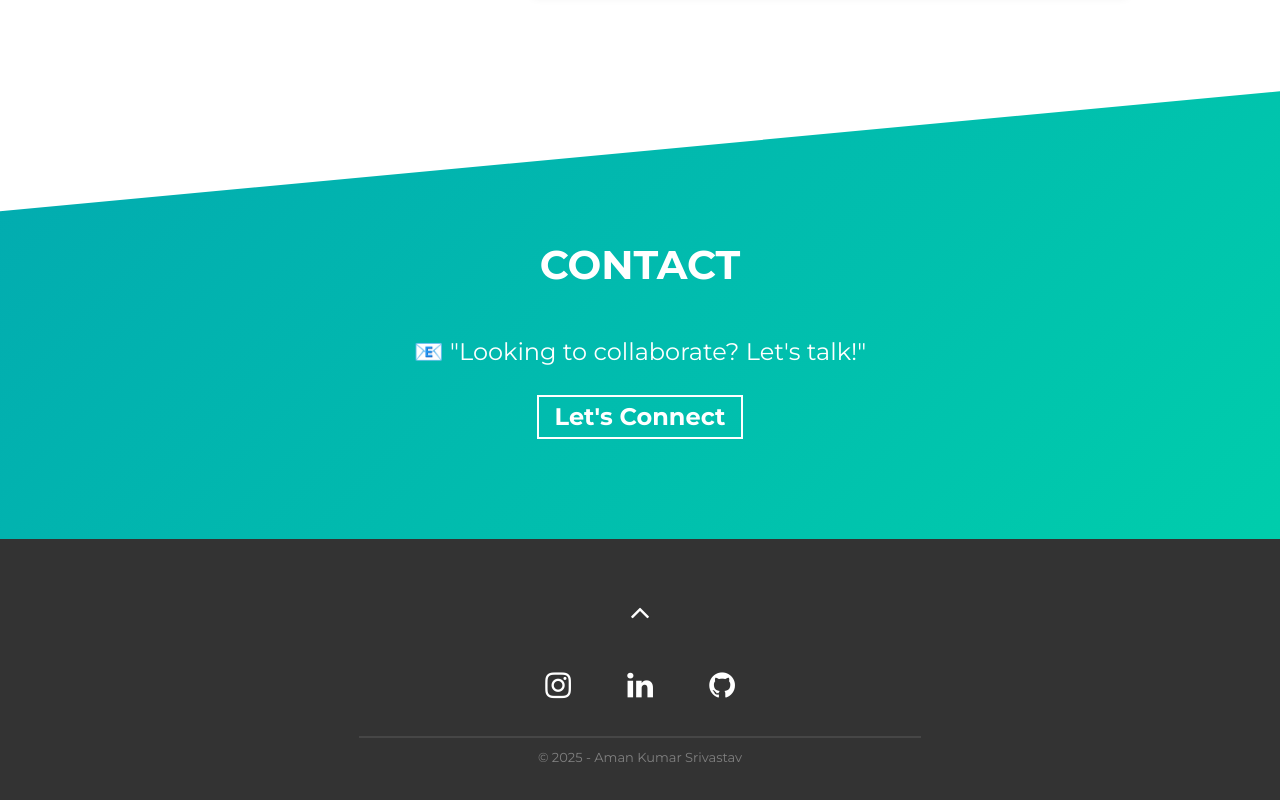
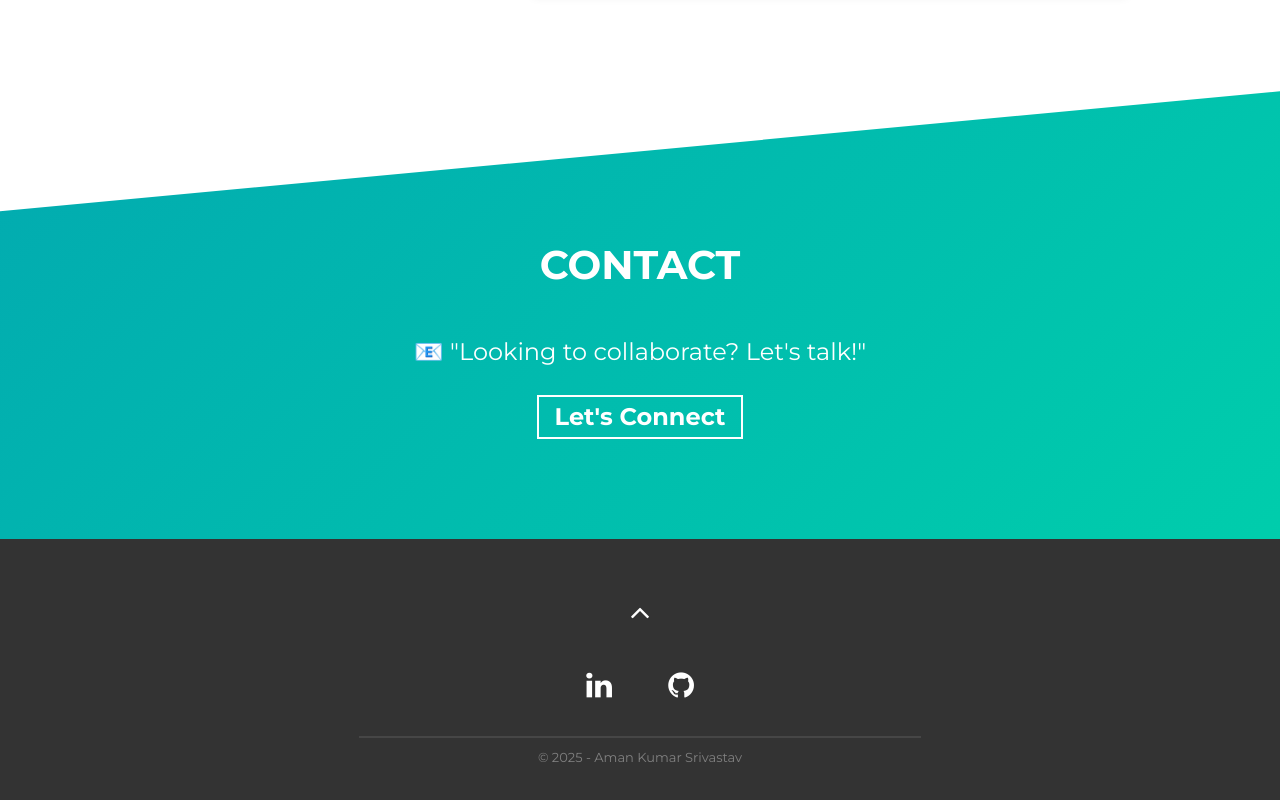
Before and after one commit to AmanStarLitePro/My-Portfolio, a website built with Parcel: page src/index.html in a window 1280 px wide. Shown: the part 3721-4521 px from the top of the page. Built offline with nearby package versions, Linux system fonts and the light colour scheme.

Commit message:
Update index.html

```diff
--- a/src/index.html
+++ b/src/index.html
@@ -352,9 +352,6 @@
           <i class="fa fa-angle-up fa-2x" aria-hidden="true"></i>
         </a>
         <div class="social-links">
-          <a rel="noreferrer" href="https://www.instagram.com/iam_aman_rishee/" target="_blank">
-            <i class="fa fa-instagram fa-inverse"></i>
-          </a>
           <a rel="noreferrer" href="https://www.linkedin.com/in/aman-kumar-srivastav-aa438b28b/" target="_blank">
             <i class="fa fa-linkedin fa-inverse"></i>
           </a>
```
